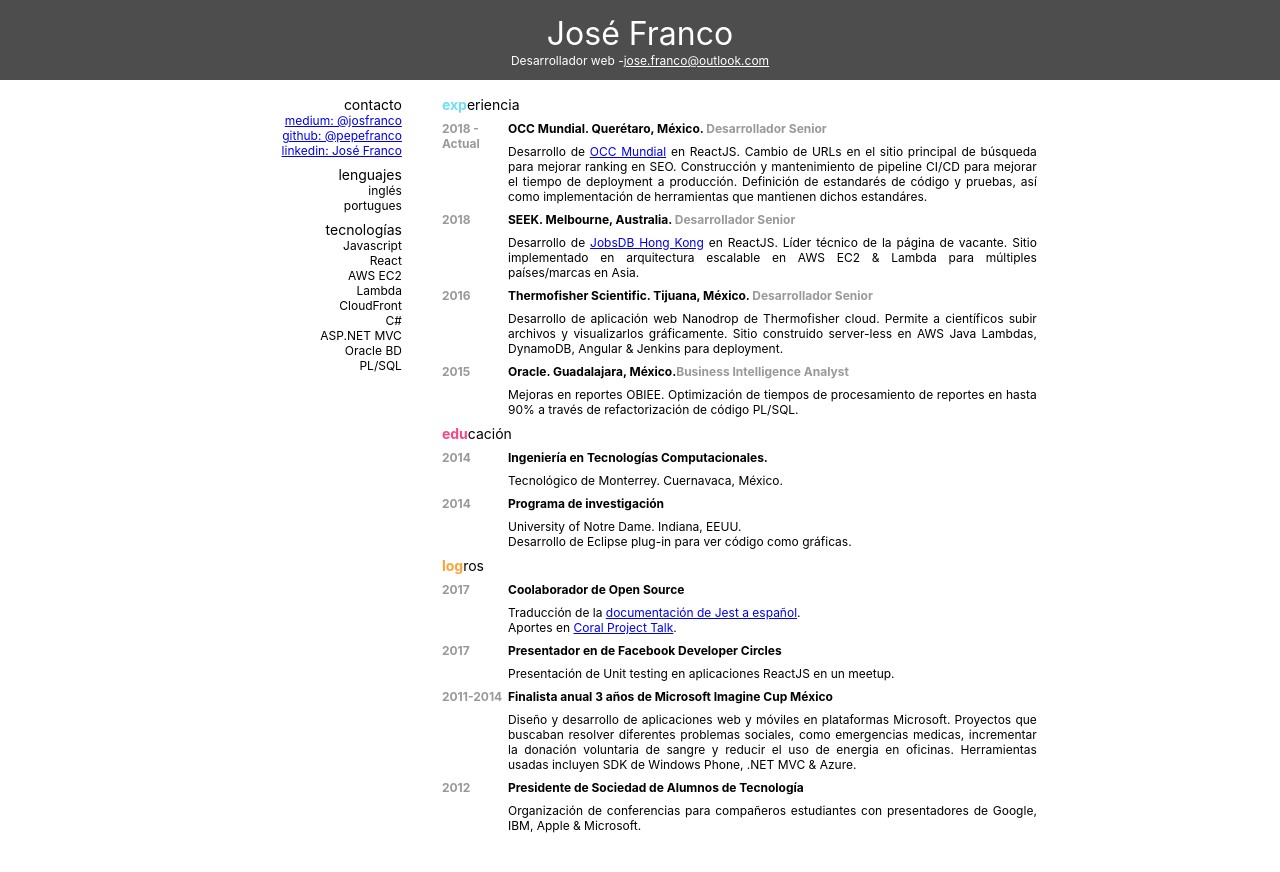
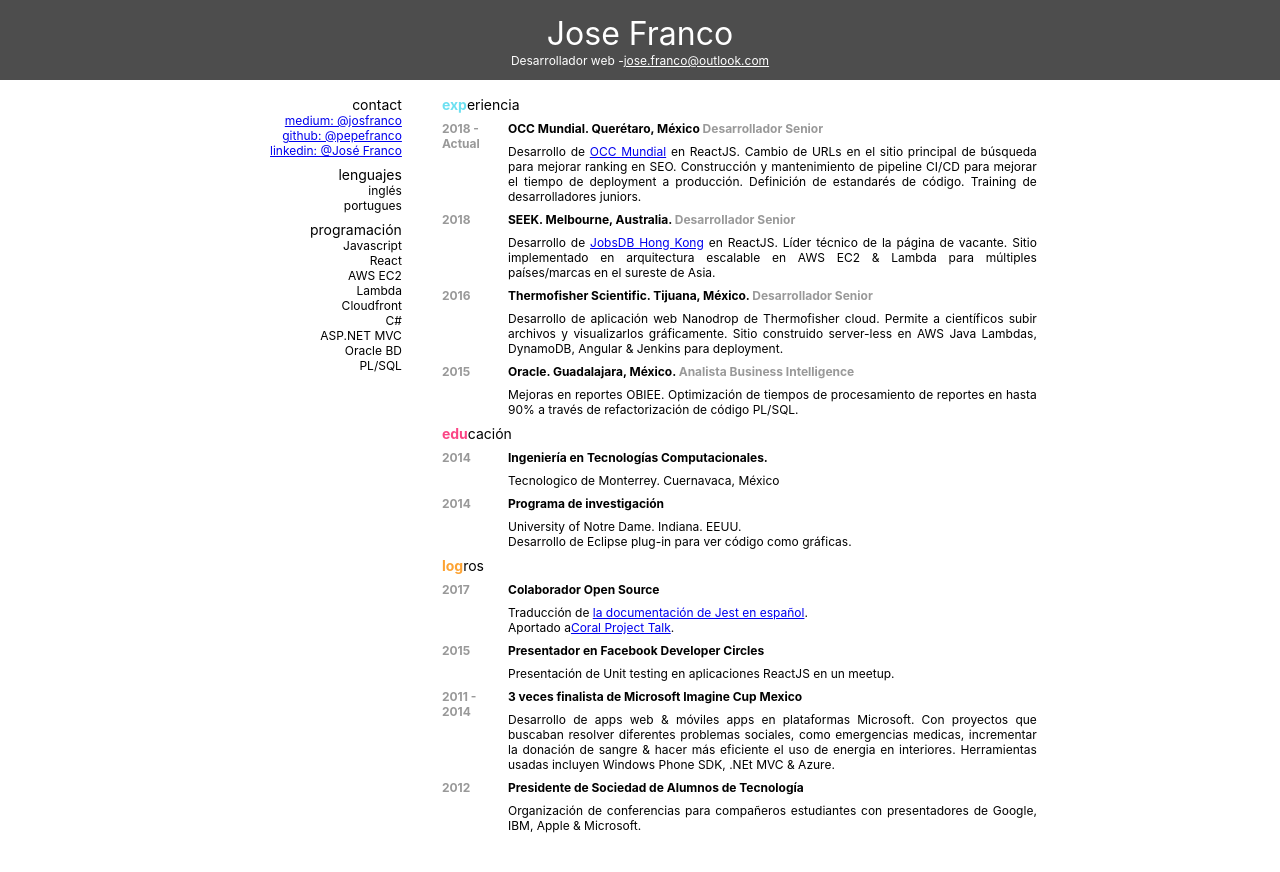
Before and after one commit to marlein5/cv, a React (Create React App) app: page / in a window 1280 px wide. Shown: the top 872 px of the page. Built offline with nearby package versions, Linux system fonts and the light colour scheme.

Commit message:
Getting cv from json

```diff
--- a/src/About/index.js
+++ b/src/About/index.js
@@ -2,21 +2,17 @@
 import injectSheet from "react-jss";
 import styles from "../leftItemsStyles";
 
-const About = ({ classes }) => {
+const About = ({ classes, cv }) => {
   return (
     <div className={classes.root}>
-      <div className={classes.title}>contacto</div>
-      <div>
-        <a href="https://medium.com/@josfranco">medium: @josfranco</a>
-      </div>
-      <div>
-        <a href="https://github.com/PepeFranco">github: @pepefranco</a>
-      </div>
-      <div>
-        <a href="https://www.linkedin.com/public-profile/settings?trk=d_flagship3_profile_self_view_public_profile">
-          linkedin: José Franco
-        </a>
-      </div>
+      <div className={classes.title}>{cv.about.title}</div>
+      {cv.about.items.map(item => {
+        return (
+          <div key={item.text}>
+            <a href={item.url}>{item.text}</a>
+          </div>
+        );
+      })}
     </div>
   );
 };
--- a/src/Achievements/index.js
+++ b/src/Achievements/index.js
@@ -2,79 +2,29 @@
 import injectSheet from "react-jss";
 import styles from "../rightItemsStyles";
 
-const Achievements = ({ classes }) => {
+const Achievements = ({ classes, cv }) => {
   return (
     <div className={classes.root}>
       <div className={classes.title}>
-        <span className={classes.orange}>log</span>
-        ros
+        <span className={classes.orange}>
+          {cv.achievements.title.substring(0, 3)}
+        </span>
+        {cv.achievements.title.substring(3, cv.achievements.title.length)}
       </div>
-      <div className={classes.item}>
-        <div className={classes.itemLeft}>2017</div>
-        <div className={classes.itemRight}>
-          <span className={classes.itemTitle}>Coolaborador de Open Source</span>
-          <div className={classes.itemContent}>
-            Traducción de la{" "}
-            <a href="https://jestjs.io/es-ES/">
-              documentación de Jest a español
-            </a>
-            . <br />
-            Aportes en{" "}
-            <a href="https://github.com/coralproject/talk">
-              Coral Project Talk
-            </a>
-            .
-          </div>
-        </div>
-      </div>
-
-      <div className={classes.item}>
-        <div className={classes.itemLeft}>2017</div>
-        <div className={classes.itemRight}>
-          <div className={classes.itemRight}>
-            <span className={classes.itemTitle}>
-              Presentador en de Facebook Developer Circles
-            </span>
-            <div className={classes.itemContent}>
-              Presentación de Unit testing en aplicaciones ReactJS en un meetup.
+      {cv.achievements.items.map(item => {
+        return (
+          <div className={classes.item}>
+            <div className={classes.itemLeft}>{item.date}</div>
+            <div className={classes.itemRight}>
+              <span className={classes.itemTitle}>{item.title}</span>
+              <div
+                className={classes.itemContent}
+                dangerouslySetInnerHTML={{ __html: item.content }}
+              />
             </div>
           </div>
-        </div>
-      </div>
-
-      <div className={classes.item}>
-        <div className={classes.itemLeft}>2011-2014</div>
-        <div className={classes.itemRight}>
-          <div className={classes.itemRight}>
-            <span className={classes.itemTitle}>
-              Finalista anual 3 años de Microsoft Imagine Cup México
-            </span>
-            <div className={classes.itemContent}>
-              Diseño y desarrollo de aplicaciones web y móviles en plataformas
-              Microsoft. Proyectos que buscaban resolver diferentes problemas
-              sociales, como emergencias medicas, incrementar la donación
-              voluntaria de sangre y reducir el uso de energia en oficinas.
-              Herramientas usadas incluyen SDK de Windows Phone, .NET MVC &
-              Azure.
-            </div>
-          </div>
-        </div>
-      </div>
-
-      <div className={classes.item}>
-        <div className={classes.itemLeft}>2012</div>
-        <div className={classes.itemRight}>
-          <div className={classes.itemRight}>
-            <span className={classes.itemTitle}>
-              Presidente de Sociedad de Alumnos de Tecnología
-            </span>
-            <div className={classes.itemContent}>
-              Organización de conferencias para compañeros estudiantes con
-              presentadores de Google, IBM, Apple & Microsoft.
-            </div>
-          </div>
-        </div>
-      </div>
+        );
+      })}
     </div>
   );
 };
--- a/src/App.js
+++ b/src/App.js
@@ -8,29 +8,32 @@
 import Education from "./Education";
 import Achievements from "./Achievements";
 import styles from "./styles";
+import en from "./en";
+import es from "./es";
 
 class App extends React.Component {
   constructor() {
     super();
-    this.state = { language: "en", printing: false };
+    this.state = { language: "es", printing: false };
   }
 
   render() {
     const { classes } = this.props;
     const { language } = this.state;
+    const cv = language === "en" ? en : es;
     return (
       <div className={classes.root}>
-        <Header language={language} />
+        <Header cv={cv} />
         <div className={classes.content}>
           <div className={classes.leftColumn}>
-            <About language={language} />
-            <Languages language={language} />
-            <Programming language={language} />
+            <About cv={cv} />
+            <Languages cv={cv} />
+            <Programming cv={cv} />
           </div>
           <div className={classes.rightColumn}>
-            <Experience language={language} />
-            <Education language={language} />
-            <Achievements language={language} />
+            <Experience cv={cv} />
+            <Education cv={cv} />
+            <Achievements cv={cv} />
           </div>
         </div>
       </div>
--- a/src/Education/index.js
+++ b/src/Education/index.js
@@ -2,37 +2,29 @@
 import injectSheet from "react-jss";
 import styles from "../rightItemsStyles";
 
-const Education = ({ classes }) => {
+const Education = ({ classes, cv }) => {
   return (
     <div className={classes.root}>
       <div className={classes.title}>
-        <span className={classes.pink}>edu</span>
-        cación
+        <span className={classes.pink}>
+          {cv.education.title.substring(0, 3)}
+        </span>
+        {cv.education.title.substring(3, cv.education.title.length)}
       </div>
-      <div className={classes.item}>
-        <div className={classes.itemLeft}>2014</div>
-        <div className={classes.itemRight}>
-          <span className={classes.itemTitle}>
-            Ingeniería en Tecnologías Computacionales.
-          </span>
-          <div className={classes.itemContent}>
-            Tecnológico de Monterrey. Cuernavaca, México.
-          </div>
-        </div>
-      </div>
-
-      <div className={classes.item}>
-        <div className={classes.itemLeft}>2014</div>
-        <div className={classes.itemRight}>
-          <span className={classes.itemTitle}>Programa de investigación</span>
-          <div className={classes.itemContent}>
-            <div>University of Notre Dame. Indiana, EEUU.</div>
-            <div>
-              Desarrollo de Eclipse plug-in para ver código como gráficas.
+      {cv.education.items.map(item => {
+        return (
+          <div className={classes.item}>
+            <div className={classes.itemLeft}>{item.date}</div>
+            <div className={classes.itemRight}>
+              <span className={classes.itemTitle}>{item.title}</span>
+              <div className={classes.itemContent}>
+                <div>{item.content}</div>
+                {item.subContent && <div>{item.subContent}</div>}
+              </div>
             </div>
           </div>
-        </div>
-      </div>
+        );
+      })}
     </div>
   );
 };
--- a/src/Experience/index.js
+++ b/src/Experience/index.js
@@ -2,77 +2,30 @@
 import injectSheet from "react-jss";
 import styles from "../rightItemsStyles";
 
-const Experience = ({ classes }) => {
+const Experience = ({ classes, cv }) => {
   return (
     <div className={classes.root}>
       <div className={classes.title}>
-        <span className={classes.blue}>exp</span>
-        eriencia
+        <span className={classes.blue}>
+          {cv.experience.title.substring(0, 3)}
+        </span>
+        {cv.experience.title.substring(3, cv.experience.title.length)}
       </div>
-      <div className={classes.item}>
-        <div className={classes.itemLeft}>2018 - Actual</div>
-        <div className={classes.itemRight}>
-          <span className={classes.itemTitle}>
-            OCC Mundial. Querétaro, México.
-          </span>
-          <span className={classes.itemSubTitle}> Desarrollador Senior</span>
-          <div className={classes.itemContent}>
-            Desarrollo de <a href="https://www.occ.com.mx/">OCC Mundial</a> en
-            ReactJS. Cambio de URLs en el sitio principal de búsqueda para
-            mejorar ranking en SEO. Construcción y mantenimiento de pipeline
-            CI/CD para mejorar el tiempo de deployment a producción. Definición
-            de estandarés de código y pruebas, así como implementación de
-            herramientas que mantienen dichos estandáres.
+      {cv.experience.items.map(item => {
+        return (
+          <div className={classes.item} key={item.title}>
+            <div className={classes.itemLeft}>{item.date}</div>
+            <div className={classes.itemRight}>
+              <span className={classes.itemTitle}>{item.title}</span>
+              <span className={classes.itemSubTitle}>{item.subtitle}</span>
+              <div
+                className={classes.itemContent}
+                dangerouslySetInnerHTML={{ __html: item.content }}
+              />
+            </div>
           </div>
-        </div>
-      </div>
-
-      <div className={classes.item}>
-        <div className={classes.itemLeft}>2018</div>
-        <div className={classes.itemRight}>
-          <span className={classes.itemTitle}>SEEK. Melbourne, Australia.</span>
-          <span className={classes.itemSubTitle}> Desarrollador Senior</span>
-          <div className={classes.itemContent}>
-            Desarrollo de <a href="http://hk.jobsdb.com/">JobsDB Hong Kong</a>{" "}
-            en ReactJS. Líder técnico de la página de vacante. Sitio
-            implementado en arquitectura escalable en AWS EC2 & Lambda para
-            múltiples países/marcas en Asia.
-          </div>
-        </div>
-      </div>
-
-      <div className={classes.item}>
-        <div className={classes.itemLeft}>2016</div>
-        <div className={classes.itemRight}>
-          <span className={classes.itemTitle}>
-            Thermofisher Scientific. Tijuana, México.
-          </span>
-          <span className={classes.itemSubTitle}> Desarrollador Senior</span>
-          <div className={classes.itemContent}>
-            Desarrollo de aplicación web Nanodrop de Thermofisher cloud. Permite
-            a científicos subir archivos y visualizarlos gráficamente. Sitio
-            construido server-less en AWS Java Lambdas, DynamoDB, Angular &
-            Jenkins para deployment.
-          </div>
-        </div>
-      </div>
-
-      <div className={classes.item}>
-        <div className={classes.itemLeft}>2015</div>
-        <div className={classes.itemRight}>
-          <span className={classes.itemTitle}>
-            Oracle. Guadalajara, México.
-          </span>
-          <span className={classes.itemSubTitle}>
-            Business Intelligence Analyst
-          </span>
-          <div className={classes.itemContent}>
-            Mejoras en reportes OBIEE. Optimización de tiempos de procesamiento
-            de reportes en hasta 90% a través de refactorización de código
-            PL/SQL.
-          </div>
-        </div>
-      </div>
+        );
+      })}
     </div>
   );
 };
--- a/src/Header/index.js
+++ b/src/Header/index.js
@@ -2,14 +2,14 @@
 import styles from "./styles";
 import injectSheet from "react-jss";
 
-const Header = ({ classes }) => {
+const Header = ({ classes, cv }) => {
   return (
     <div className={classes.root}>
-      <div className={classes.name}>José Franco</div>
+      <div className={classes.name}>{cv.header.name}</div>
       <div className={classes.contact}>
-        Desarrollador web -{" "}
-        <a href="mailto:jose.franco@outlook.com" className={classes.mail}>
-          jose.franco@outlook.com
+        {cv.header.jobTitle} -{" "}
+        <a href={`mailto:${cv.header.mail}`} className={classes.mail}>
+          {cv.header.mail}
         </a>
       </div>
     </div>
--- a/src/Programming/index.js
+++ b/src/Programming/index.js
@@ -2,19 +2,13 @@
 import injectSheet from "react-jss";
 import styles from "../leftItemsStyles";
 
-const Programming = ({ classes }) => {
+const Programming = ({ classes, cv }) => {
   return (
     <div className={classes.root}>
-      <div className={classes.title}>tecnologías</div>
-      <div>Javascript</div>
-      <div>React</div>
-      <div>AWS EC2</div>
-      <div>Lambda</div>
-      <div>CloudFront</div>
-      <div>C#</div>
-      <div>ASP.NET MVC</div>
-      <div>Oracle BD</div>
-      <div>PL/SQL</div>
+      <div className={classes.title}>{cv.programming.title}</div>
+      {cv.programming.items.map(item => {
+        return <div key={item}>{item}</div>;
+      })}
     </div>
   );
 };
--- a/src/es.json
+++ b/src/es.json
@@ -20,7 +20,7 @@
     "items": ["inglés", "portugues"]
   },
   "programming": {
-    "title": "tools",
+    "title": "programación",
     "items": [
       "Javascript",
       "React",
--- a/src/leftItemsStyles.js
+++ b/src/leftItemsStyles.js
@@ -4,7 +4,6 @@
   root: {
     display: "flex",
     flexDirection: "column",
-    alignItems: "flex-start",
     flex: 1,
     alignItems: "space-evenly",
     "@media (min-width: 600px)": {
```
Also changed, not shown: src/Languages/index.js (+5 -4 lines).
